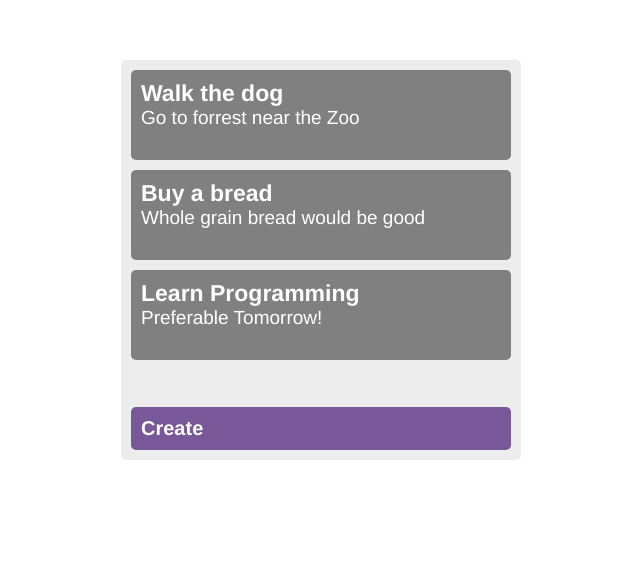
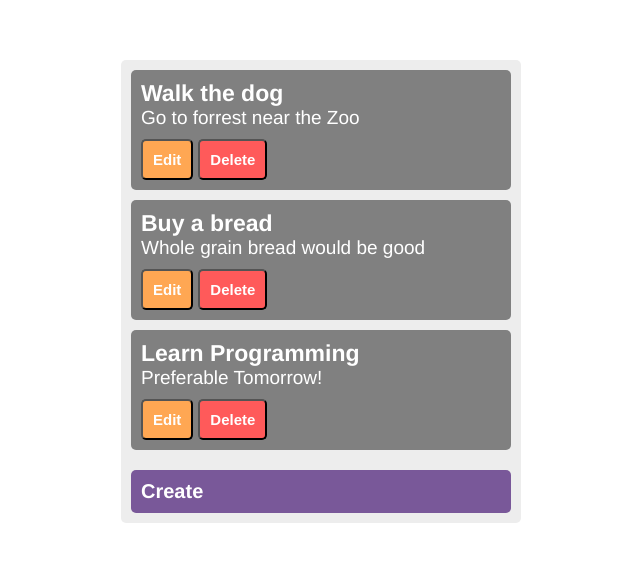
Before and after one commit to Jerga99/vue-todo, a Vue app: page / in a window 1280 px wide. Shown: the top 562 px of the page, without its empty margins (319-959 px from the left). Built offline with nearby package versions, Linux system fonts and the light colour scheme.

Commit message:
44 Delete and Edit Buttons

```diff
--- a/src/App.vue
+++ b/src/App.vue
@@ -100,6 +100,14 @@
   background-color: #47ca47 !important;
 }
 
+.is-warning {
+  background-color: #ffa753 !important;
+}
+
+.is-danger {
+  background-color: #ff5a5a !important;
+}
+
 
 .app-button {
   font-size: 20px;
--- a/src/components/TodoItem.vue
+++ b/src/components/TodoItem.vue
@@ -11,6 +11,12 @@
         {{description}}
       </div>
     </div>
+    <button
+      @click="editTodo"
+      class="app-button is-warning">Edit</button>
+    <button
+      @click="deleteTodo"
+      class="app-button is-danger">Delete</button>
   </div>
 </template>
 <script>
@@ -27,11 +33,27 @@
       default: 'Default Description'
     }
     // Array, Object, String, Number, Boolean, Function
+  },
+  methods: {
+    editTodo() {
+      alert('editing todo!')
+    },
+    deleteTodo() {
+      alert('deleting todo!')
+    }
   }
 }
 </script>
 
 <style scoped lang="scss">
+  .app-button {
+    font-size: 15px;
+
+    &.is-warning {
+      margin-right: 5px;
+    }
+  }
+
   .todo {
     &-item {
       background-color: gray;
@@ -43,6 +65,8 @@
       font-size: 23px;
 
       &-content {
+        margin-bottom: 10px;
+
         &-title {
           font-weight: bold;
         }
```
